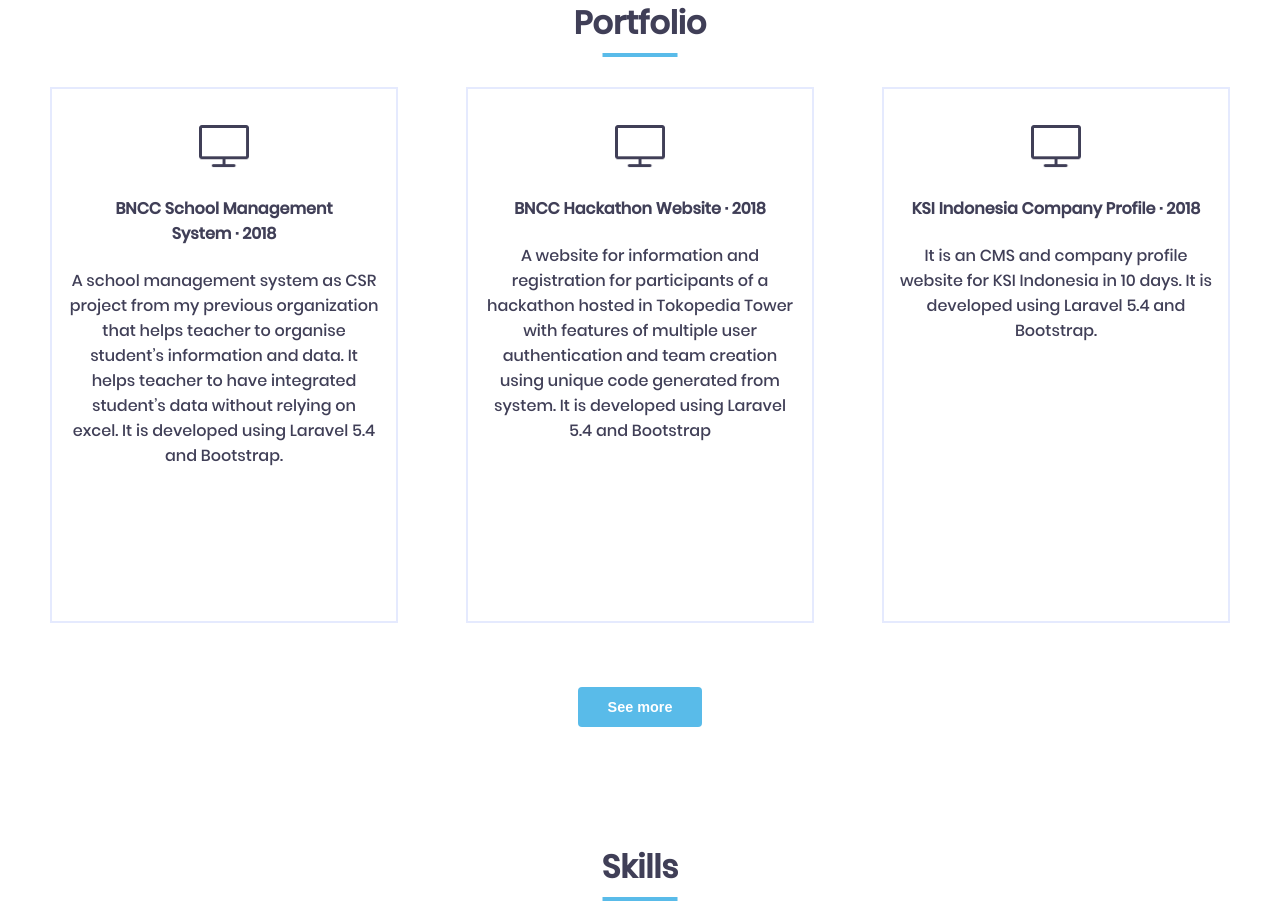
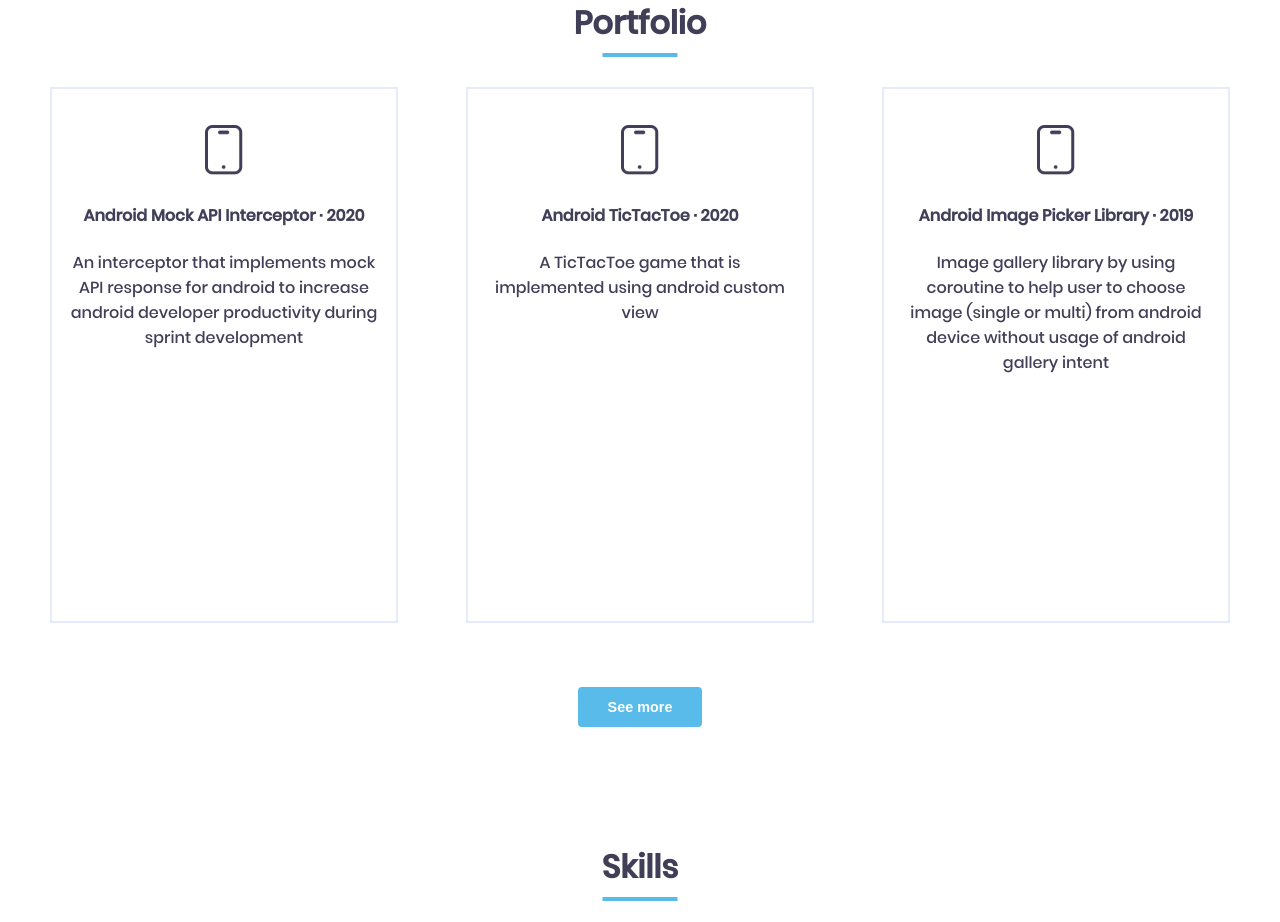
Before and after one commit to WendyYanto/react-personal-website, a React (Create React App) app: page / in a window 1280 px wide. Shown: the part 1900-2822 px from the top of the page. Built offline with nearby package versions, Linux system fonts and the light colour scheme.

Commit message:
[improvement] reverse items in portfolio by latest date

```diff
--- a/src/components/portfolio/index.js
+++ b/src/components/portfolio/index.js
@@ -6,7 +6,7 @@
 const Button = lazy(() => import(/* webpackChunkName: "button" */'components/commons/button'))
 const PortfolioItem = lazy(() => import(/* webpackChunkName: "portfolio-item" */'./portfolio-item'))
 
-const PORTFOLIOS = config.portfolios
+const PORTFOLIOS = config.portfolios.reverse()
 
 const EXPAND = 'See more'
 const COLLAPSE = 'See less'
```
